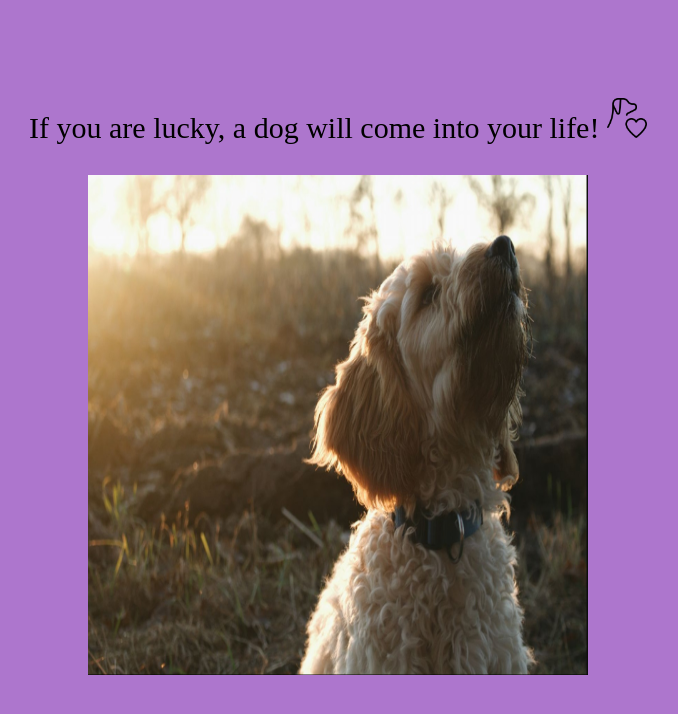
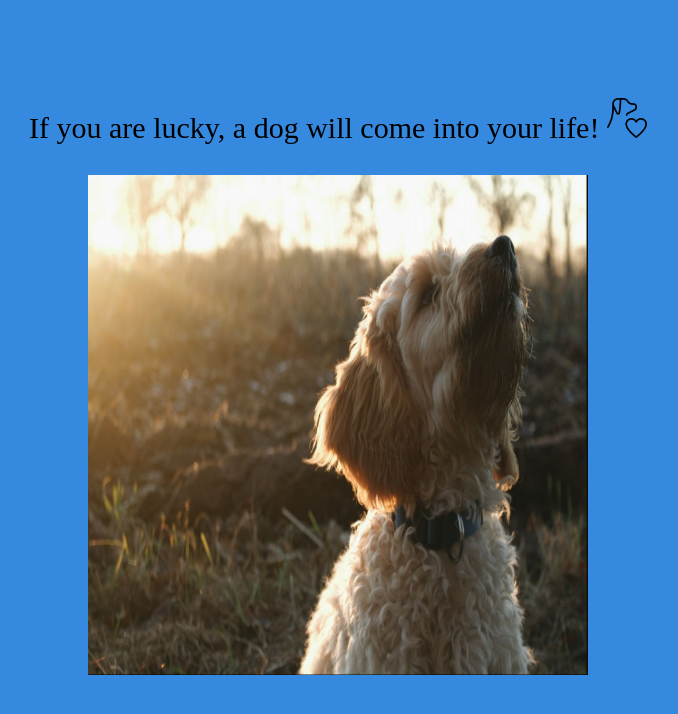
Before and after one commit to Parishri07/dog_API, a plain HTML site: page index.html in a window 1280 px wide. Shown: the whole page, without its empty margins (302-980 px from the left). Drawn offline with Linux system fonts and the light colour scheme; no server answers.

Commit message:
Update styles.css

```diff
--- a/styles.css
+++ b/styles.css
@@ -1,5 +1,5 @@
 body{
-    background-color: #ad76cd;
+       background-color: #358ae0;
 }
 .container{
     padding-top: 60px;
```
